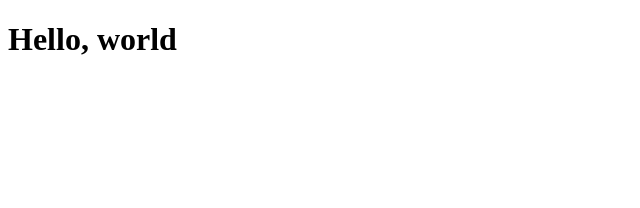
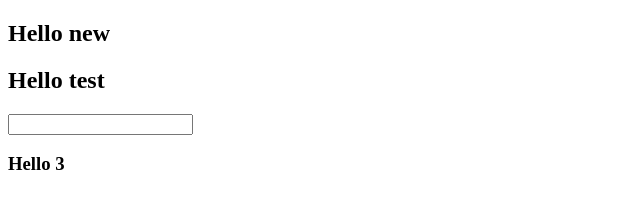
Before and after one commit to NoumanFatta/test, a plain HTML site: page index.html in a window 1280 px wide. Shown: the whole page, without its empty margins (0-640 px from the left). Drawn offline with nearby package versions, Linux system fonts and the light colour scheme.

Commit message:
added some headings and created style.css

```diff
--- a/index.html
+++ b/index.html
@@ -8,8 +8,12 @@
       rel="stylesheet"
       href="https://cdnjs.cloudflare.com/ajax/libs/animate.css/4.1.1/animate.min.css"
     />
+    <link rel="stylesheet" href="style.css">
   </head>
   <body>
-    <h1 class="animate__animated animate__bounce">Hello, world</h1>
+    <h2>Hello new</h2>
+    <h2>Hello test</h2>
+    <input type="text">
+    <h3>Hello 3</h3>
   </body>
 </html>
```
Also changed, not shown: style.css (added).
